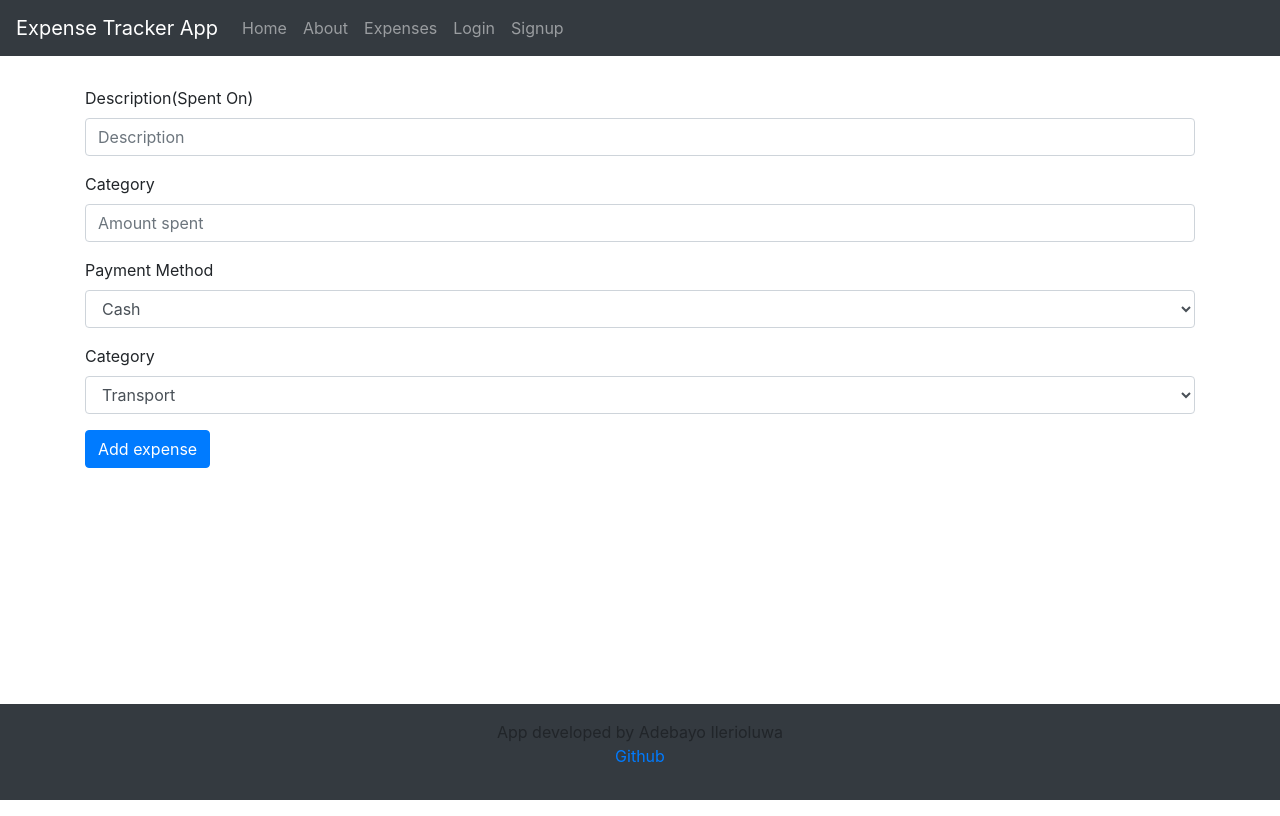
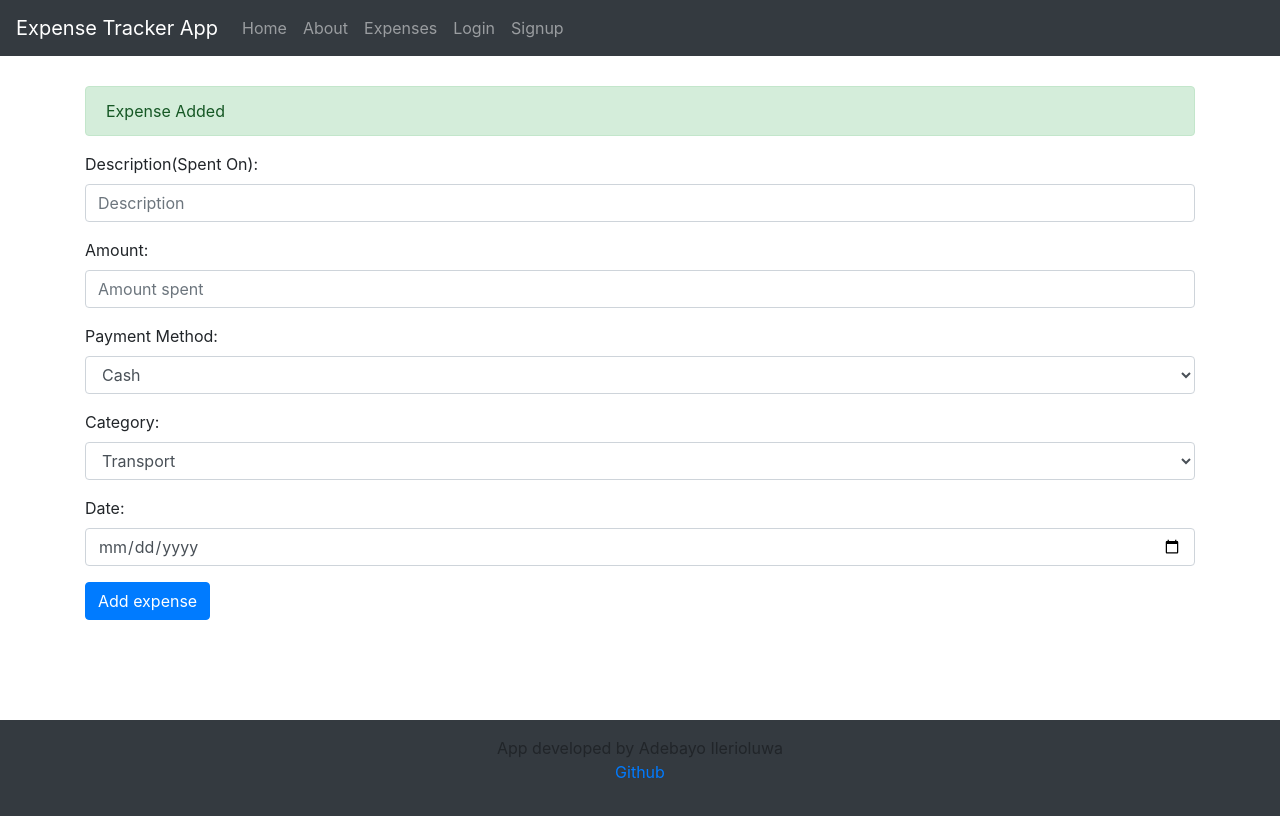
Before and after one commit to adebayoileri/Expense-tracker-App, a React (Create React App) app: page /create in a window 1280 px wide. Built offline with nearby package versions, Linux system fonts and the light colour scheme; the HTML template or start-up script is replaced by a standard one.

Commit message:
Updated create expense route UI

```diff
--- a/src/App.css
+++ b/src/App.css
@@ -5,6 +5,9 @@ body{
 }
 .container{
     margin-top: 30px;
+    margin-bottom: 50px;
+    overflow: auto;
     box-sizing: border-box;
     max-width: 320px auto;
+    height: 100vh auto;
 }
--- a/src/components/Createexpense.js
+++ b/src/components/Createexpense.js
@@ -43,17 +43,18 @@ export class createexpense extends Component {
     render() {
         return (
     <div className="container mt-60">
+    <div className="alert alert-success" role="alert"> Expense Added </div>
     <form>
     <div className="form-group">
-    <label for="description">Description(Spent On)</label>
+    <label for="description">Description(Spent On):</label>
     <input type="text" className="form-control" id="description" placeholder="Description"/>
     </div>
     <div className="form-group">
-    <label for="amount">Category</label>
+    <label for="amount">Amount:</label>
     <input type="number" className="form-control" id="amount" placeholder="Amount spent"/>
     </div>
     <div class="form-group">
-      <label for="payment-method">Payment Method</label>
+      <label for="payment-method">Payment Method:</label>
       <select id="payment-method" class="form-control">
         <option selected>Cash</option>
         <option>Card</option>
@@ -61,13 +62,17 @@ export class createexpense extends Component {
       </select>
     </div>
     <div className="form-group">
-    <label for="category">Category</label>
+    <label for="category">Category:</label>
     <select class="form-control" id="category">
       <option selected>Transport</option>
       <option>Food</option>
       <option>Needs</option>
       <option>Miscellaneous/Wants</option>
     </select>
+     </div>
+     <div className="form-group">
+         <label for="date">Date:</label>
+         <input className="form-control" type="date" id="date"required/>
      </div>
      <button type="submit" class="btn btn-primary">Add expense</button>
     </form>
--- a/src/components/layouts/Footer.js
+++ b/src/components/layouts/Footer.js
@@ -10,9 +10,9 @@ export default function Footer() {
     )
 }
 const footerstyle ={
+    marginTop:'100px',
     padding:'1em',
     width:'100%',
-    position:'fixed',
     textAlign:'center',
     left: 0,
     bottom:0
```
